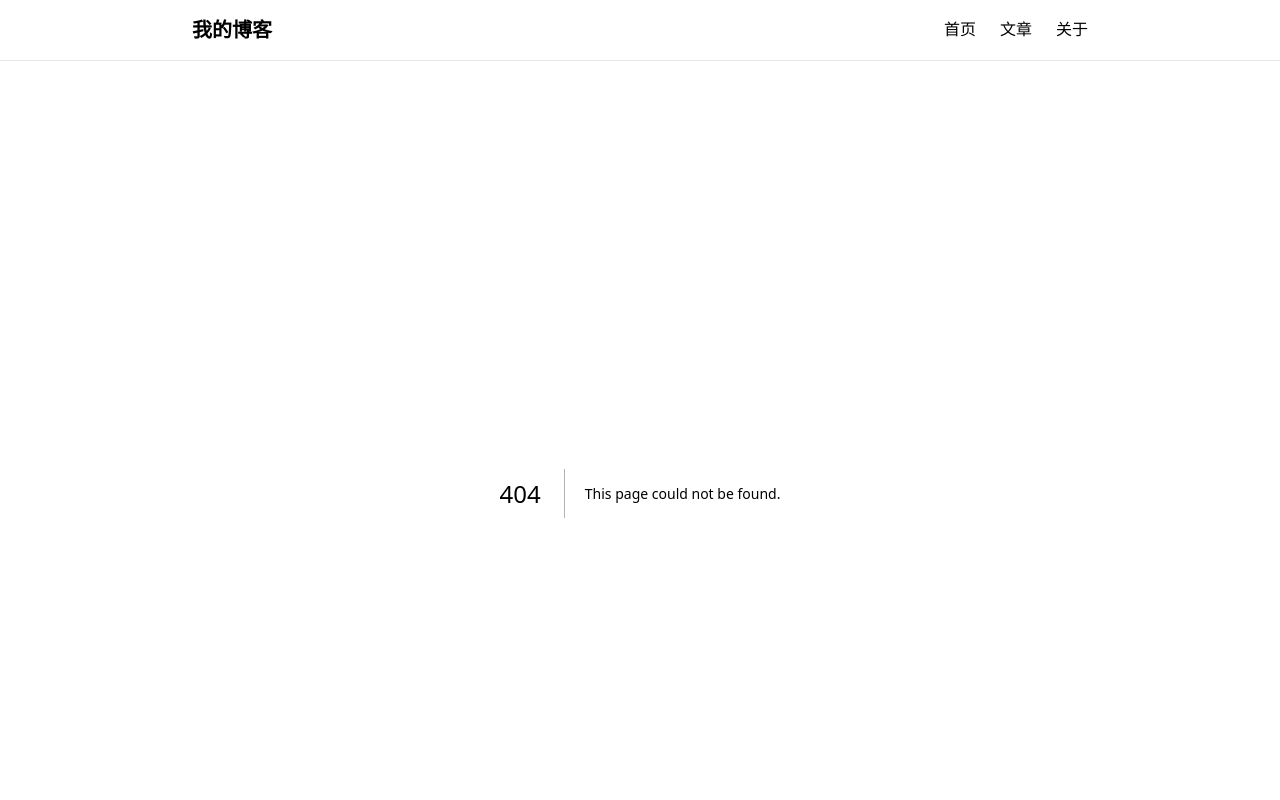
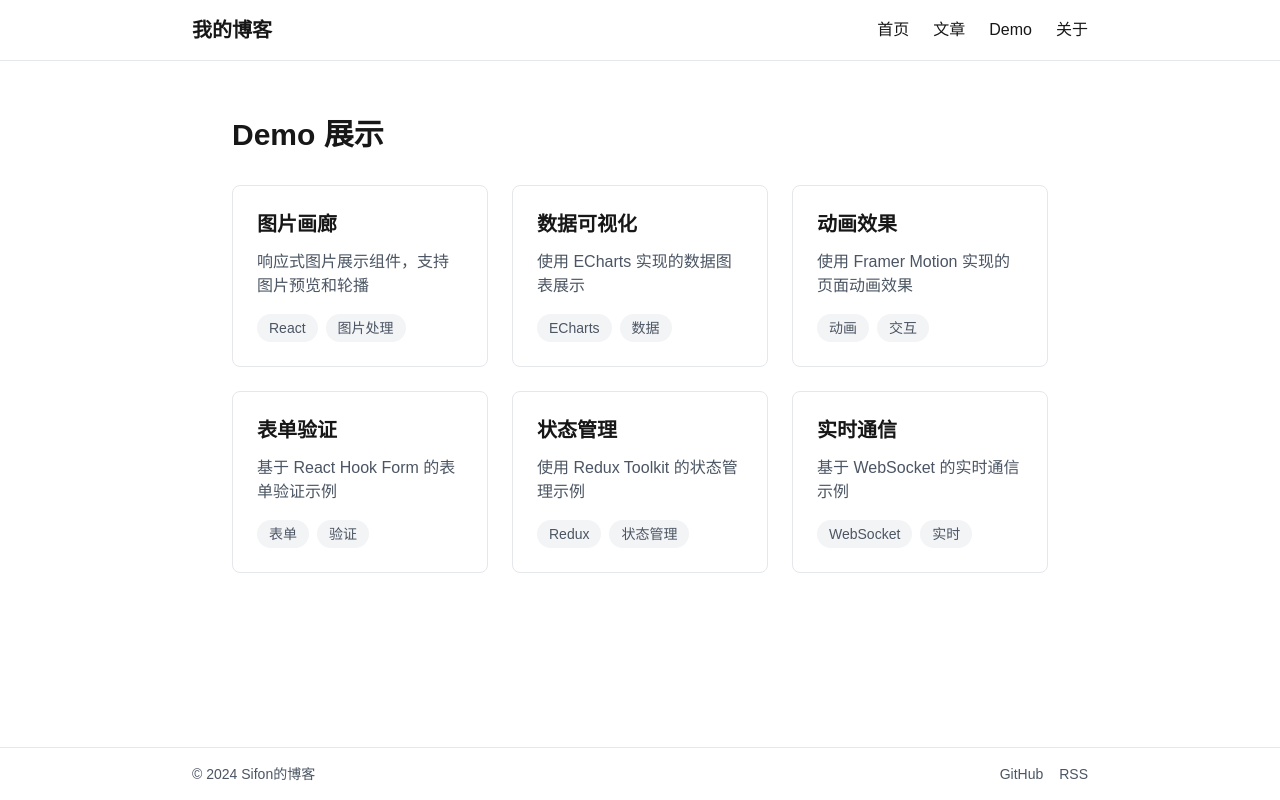
Before and after one commit to halo-sifon/about-sifon, a Next.js app: page /demo in a window 1280 px wide. Before the commit this address had no page. Shown: the top 800 px of the page. Built offline with nearby package versions, Linux system fonts and the light colour scheme.

Commit message:
feat(components): 添加 Demo 页面并优化配置
- 在 Header 组件中添加 Demo 页面链接
- 在 next.config.ts 中配置 images 选项，支持 Unsplash 图片加载
- 在 package.json 和 package-lock.json 中添加 gsap 依赖

```diff
--- /dev/null
+++ b/app/components/Gallery/index.tsx
@@ -0,0 +1,57 @@
+"use client";
+
+import gsap from "gsap";
+import Image from "next/image";
+
+interface GalleryImage {
+  id: number;
+  src: string;
+  title: string;
+  width: number;
+  height: number;
+}
+
+interface GalleryProps {
+  images: GalleryImage[];
+}
+
+export default function Gallery({ images }: GalleryProps) {
+  const handleImageClick = (image: GalleryImage, e: React.MouseEvent) => {
+    const target = e.currentTarget;
+    gsap.to(target, {
+      scale: 0.95,
+      duration: 0.2,
+      // ease: "power2.out",
+      onComplete: () => {
+        gsap.to(target, {
+          scale: 1,
+          duration: 0.3,
+          // ease: "bounce.out",
+          // ease: "elastic.out(1, 0.3)",
+        });
+      },
+    });
+  };
+
+  return (
+    <div className="relative">
+      <div className="grid grid-cols-1 md:grid-cols-2 lg:grid-cols-3 gap-4">
+        {images.map(image => (
+          <div
+            key={image.id}
+            className="relative aspect-[3/2] cursor-pointer overflow-hidden rounded-lg"
+            onClick={e => handleImageClick(image, e)}
+          >
+            <Image
+              src={image.src}
+              alt={image.title}
+              fill
+              className="object-cover transition-transform duration-300 hover:scale-110"
+              sizes="(max-width: 768px) 100vw, (max-width: 1200px) 50vw, 33vw"
+            />
+          </div>
+        ))}
+      </div>
+    </div>
+  );
+}
--- /dev/null
+++ b/app/demo/gallery/page.tsx
@@ -0,0 +1,52 @@
+import Gallery from "@/app/components/Gallery";
+
+const images = [
+  {
+    id: 1,
+    src: "https://images.unsplash.com/photo-1682687220742-aba13b6e50ba",
+    title: "自然风光",
+    width: 1920,
+    height: 1280,
+  },
+  {
+    id: 3,
+    src: "https://images.unsplash.com/photo-1682687220063-4742bd7fd538",
+    title: "海洋风景",
+    width: 1920,
+    height: 1280,
+  },
+  {
+    id: 4,
+    src: "https://images.unsplash.com/photo-1682687220199-d0124f48f95b",
+    title: "山川河流",
+    width: 1920,
+    height: 1280,
+  },
+  {
+    id: 5,
+    src: "https://images.unsplash.com/photo-1682687220923-c58b9a4592ae",
+    title: "日落黄昏",
+    width: 1920,
+    height: 1280,
+  },
+
+  {
+    id: 7,
+    src: "https://images.unsplash.com/photo-1682687220198-88e9bdea9931",
+    title: "森林小路",
+    width: 1920,
+    height: 1280,
+  },
+];
+
+export default function GalleryPage() {
+  return (
+    <div className="max-w-7xl mx-auto p-6">
+      <div className="mb-8">
+        <h1 className="text-3xl font-bold mb-4">图片画廊</h1>
+      </div>
+
+      <Gallery images={images} />
+    </div>
+  );
+}
--- /dev/null
+++ b/app/demo/page.tsx
@@ -0,0 +1,86 @@
+import { NextPage } from 'next';
+import Link from 'next/link';
+
+interface DemoItem {
+  title: string;
+  description: string;
+  link: string;
+  tags: string[];
+}
+
+const demoItems: DemoItem[] = [
+  {
+    title: "图片画廊",
+    description: "响应式图片展示组件，支持图片预览和轮播",
+    link: "/demo/gallery",
+    tags: ["React", "图片处理"]
+  },
+  {
+    title: "数据可视化",
+    description: "使用 ECharts 实现的数据图表展示",
+    link: "/demo/charts",
+    tags: ["ECharts", "数据"]
+  },
+  {
+    title: "动画效果",
+    description: "使用 Framer Motion 实现的页面动画效果",
+    link: "/demo/animation",
+    tags: ["动画", "交互"]
+  },
+  {
+    title: "表单验证",
+    description: "基于 React Hook Form 的表单验证示例",
+    link: "/demo/form",
+    tags: ["表单", "验证"]
+  },
+  {
+    title: "状态管理",
+    description: "使用 Redux Toolkit 的状态管理示例",
+    link: "/demo/state",
+    tags: ["Redux", "状态管理"]
+  },
+  {
+    title: "实时通信",
+    description: "基于 WebSocket 的实时通信示例",
+    link: "/demo/realtime",
+    tags: ["WebSocket", "实时"]
+  }
+];
+
+const DemoPage: NextPage = () => {
+  return (
+    <div className="max-w-7xl mx-auto p-6">
+      <h1 className="text-3xl font-bold mb-8">Demo 展示</h1>
+      <div className="grid grid-cols-1 md:grid-cols-2 lg:grid-cols-3 gap-6">
+        {demoItems.map((demo, index) => (
+          <Link
+            href={demo.link}
+            key={index}
+            className="block group"
+          >
+            <div className="border rounded-lg p-6 h-full hover:shadow-lg transition-shadow duration-300 bg-white">
+              <h2 className="text-xl font-semibold mb-3 group-hover:text-blue-600">
+                {demo.title}
+              </h2>
+              <p className="text-gray-600 mb-4">
+                {demo.description}
+              </p>
+              <div className="flex flex-wrap gap-2">
+                {demo.tags.map((tag, tagIndex) => (
+                  <span
+                    key={tagIndex}
+                    className="px-3 py-1 bg-gray-100 text-sm rounded-full text-gray-600"
+                  >
+                    {tag}
+                  </span>
+                ))}
+              </div>
+            </div>
+          </Link>
+        ))}
+      </div>
+    </div>
+  );
+};
+
+export default DemoPage;
--- a/components/header/index.tsx
+++ b/components/header/index.tsx
@@ -20,6 +20,11 @@ const Header = () => {
             </Link>
           </li>
           <li>
+            <Link href="/demo" className="hover:text-gray-600">
+              Demo
+            </Link>
+          </li>
+          <li>
             <Link href="/about" className="hover:text-gray-600">
               关于
             </Link>
--- a/next.config.ts
+++ b/next.config.ts
@@ -4,6 +4,10 @@ const nextConfig: NextConfig = {
   /* config options here */
   // 配置静态产出
   output: "export",
+  images: {
+    unoptimized: true,
+    domains: ['images.unsplash.com'],
+  },
   webpack: config => {
     config.resolve.fallback = { fs: false };
     return config;
--- a/package.json
+++ b/package.json
@@ -12,6 +12,7 @@
     "fuse.js": "^7.0.0",
     "github-markdown-css": "^5.8.1",
     "gray-matter": "^4.0.3",
+    "gsap": "^3.12.5",
     "highlight.js": "^11.10.0",
     "next": "15.0.3",
     "react": "19.0.0-rc-66855b96-20241106",
```
Also changed, not shown: 1 other file (tests, documents, lock files or other folders).
